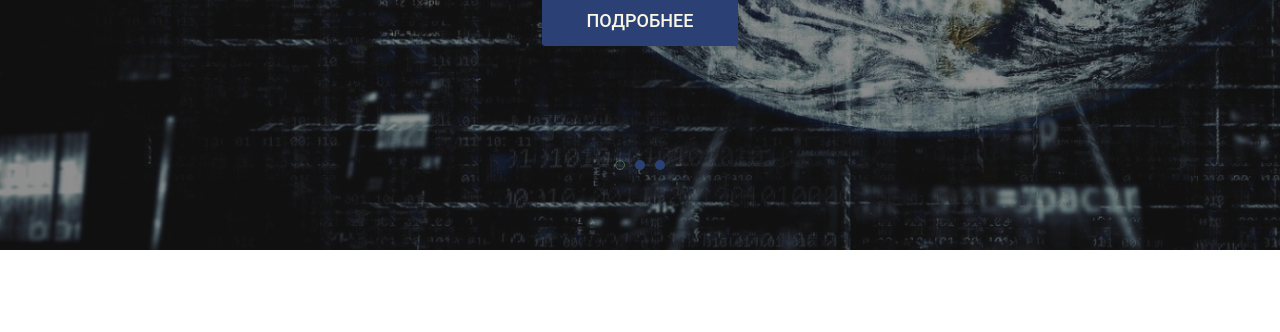
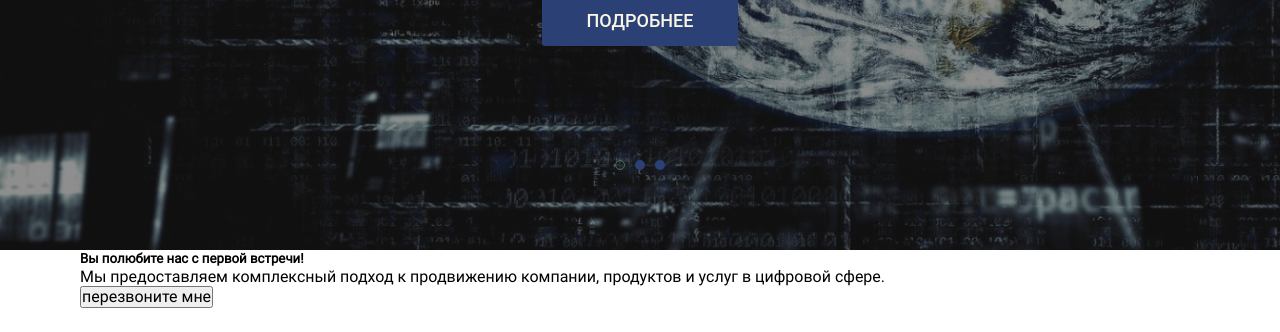
Before and after one commit to Vidiborets0012/digital-agensy_mob-first, a website: page index.html in a window 1280 px wide. Shown: the part 468-800 px from the top of the page. Drawn offline with nearby package versions, Linux system fonts and the light colour scheme.

Commit message:
add content and markup to the Call section

```diff
--- a/index.html
+++ b/index.html
@@ -55,6 +55,19 @@
       </div>
     </section>
 
+    <section class="call">
+      <div class="container">
+        <div class="call-inner">
+          <h5 class="call-title">Вы полюбите нас с первой встречи!</h5>
+          <p class="call-text">
+            Мы предоставляем комплексный подход к продвижению компании, продуктов и услуг в цифровой
+            сфере.
+          </p>
+          <button class="call-btn">перезвоните мне</button>
+        </div>
+      </div>
+    </section>
+
     <script src="https://ajax.googleapis.com/ajax/libs/jquery/3.4.1/jquery.min.js"></script>
     <script src="libs/slick/slick.min.js"></script>
     <script src="js/main.js"></script>
```
